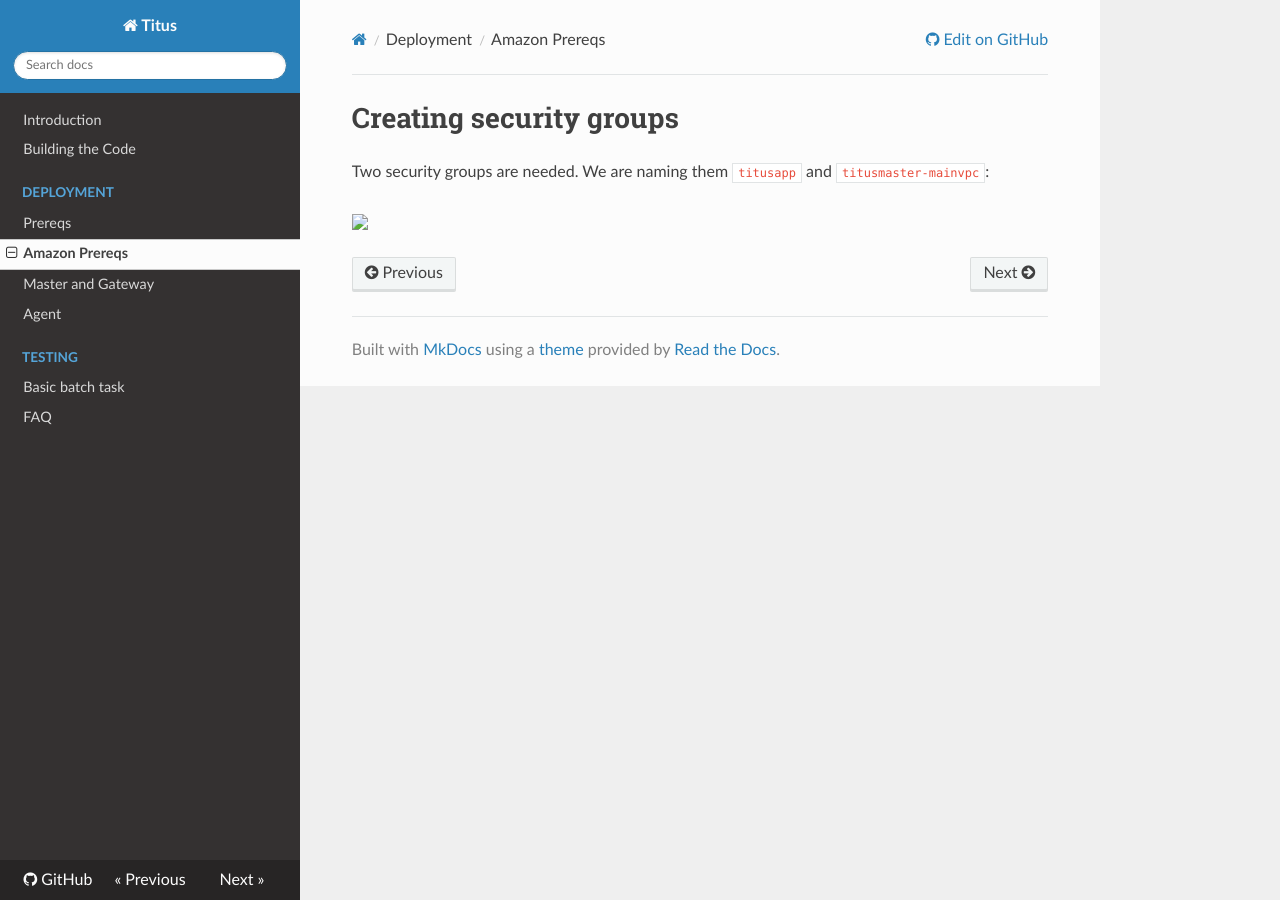
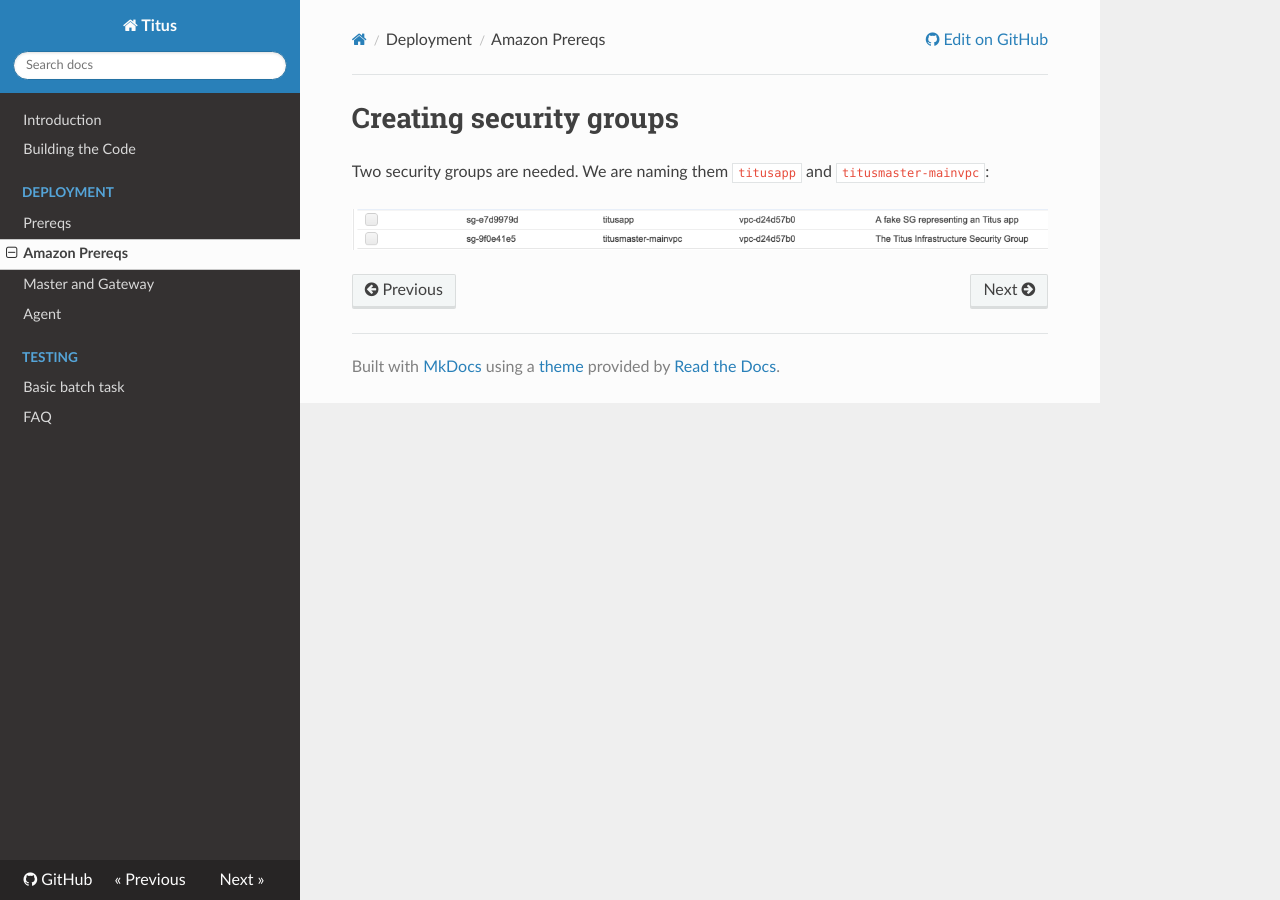
Before and after one commit to Netflix/titus, an MkDocs documentation site: the page built from docs/docs/install/prereqs-amazon.md, in a window 1280 px wide. Built offline with MkDocs 1.6.1, drawn with Linux system fonts in a browser that asks for light colours; nearby versions of some CDN libraries; old or Windows-style settings are respelled for this version of MkDocs.

Commit message:
fix image link

```diff
--- a/docs/docs/install/prereqs-amazon.md
+++ b/docs/docs/install/prereqs-amazon.md
@@ -2,4 +2,4 @@
 
 Two security groups are needed. We are naming them `titusapp` and `titusmaster-mainvpc`:
 
-<img src="../images/secgroups.png" />
+<img src="../../images/secgroups.png" />
```
